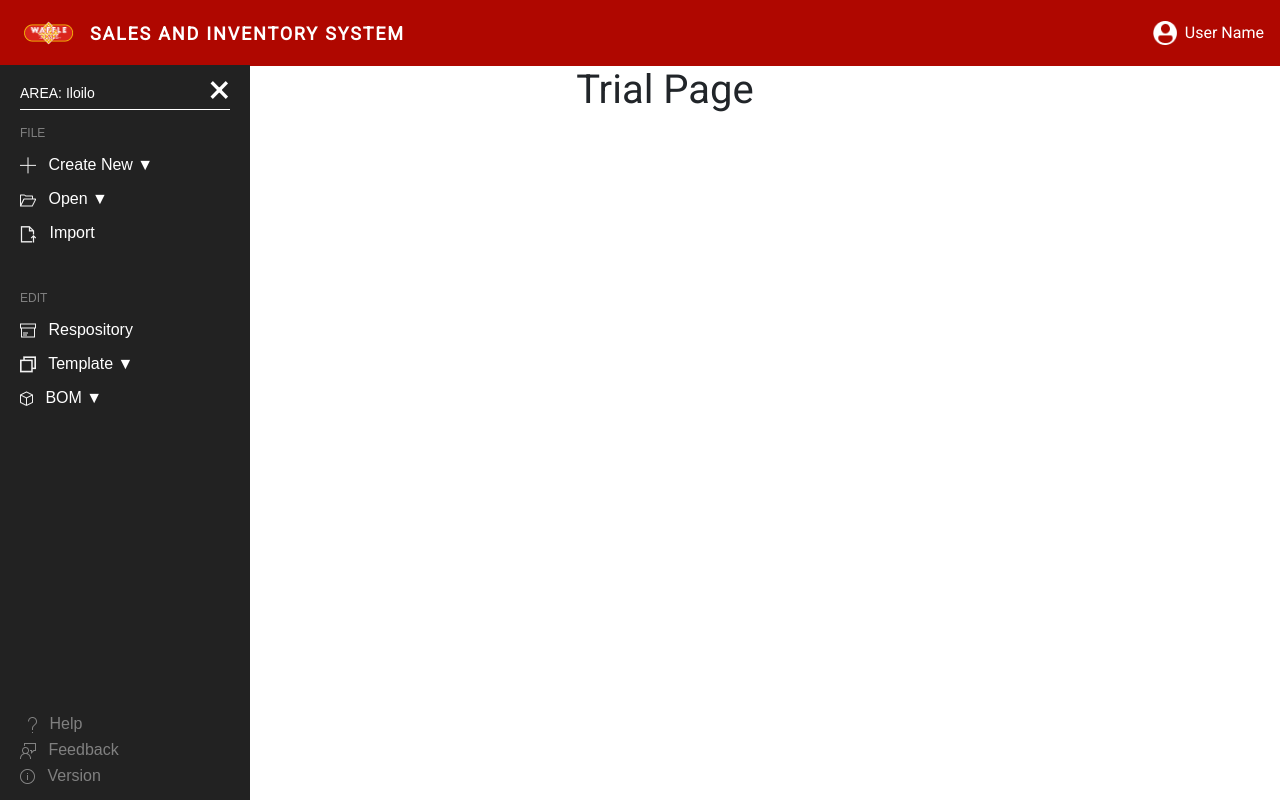
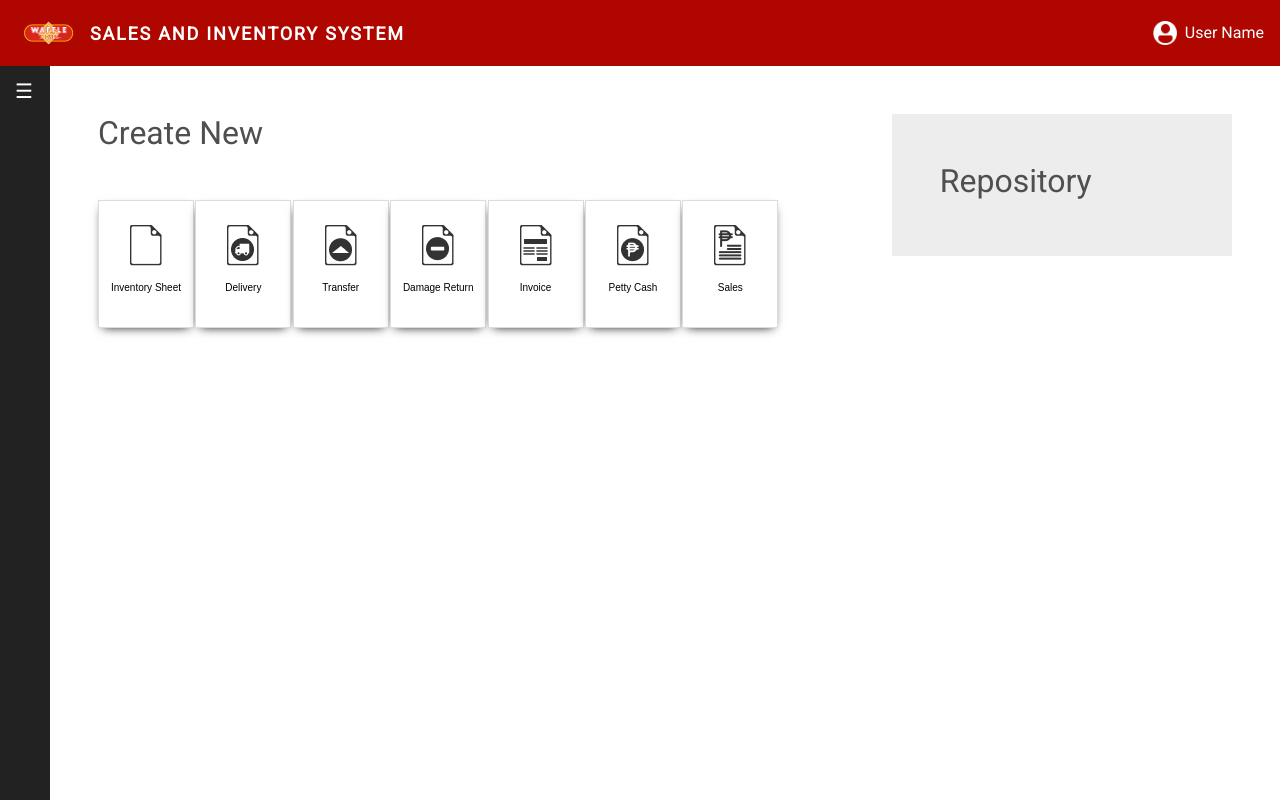
Before and after one commit to thethirdandres/wtidir, a Django app: page / in a window 1280 px wide. Run offline with Django 3.2, Linux system fonts and the light colour scheme; some libraries are stand-ins or nearby versions.

Commit message:
Progress on home page
Added home page icons

```diff
--- /dev/null
+++ b/wtidir/static/css/landing.css
@@ -0,0 +1,39 @@
+/* Components */
+.text-gray {
+    color: #4F4F4F
+}
+
+.landing-page {
+    padding: 3rem;
+}
+
+.landing-page > h2 {
+    font-weight: bolder;
+}
+
+.landing-page-createnew {
+    float: left;
+    width: 60%;
+}
+
+.landing-page-cards {
+    /* width: 60%; */
+}
+
+.landing-page-card {
+    height: 8rem;
+    width: 6rem;
+    background-color: white;
+    border: 0.5px solid #DCDCDC;
+    box-shadow: 0px 4px 10px -5px #000000;
+    padding-top: 1.5rem;
+}
+
+.landing-page-repository {
+    height: 80%;
+    width: 30%;
+    float: right;
+    padding: 3rem;
+    background-color: #EDEDED;
+
+}
--- a/wtidir/static/css/sidebar.css
+++ b/wtidir/static/css/sidebar.css
@@ -1,4 +1,12 @@
 /*Components*/
+.roboto {
+    font-family: Roboto, sans-serif;
+}
+
+.roboto-10 {
+    font: 10px normal  Roboto, sans-serif;
+}
+
 .roboto-12 {
     font: 12px normal  Roboto, sans-serif;
 }
@@ -20,7 +28,7 @@
     position: fixed;
     z-index: 1;
     top: 0;
-    left: 0;
+    left: -300px;
     background-color: #222222;
     overflow-x: hidden;
     transition: 0.5s;
--- a/wtidir/templates/base.html
+++ b/wtidir/templates/base.html
@@ -12,8 +12,9 @@
 
     <!-- Styles -->
     {% load static %}
-    <link rel="stylesheet" href="{% static 'css\sidebar.css' %} ">
+    <link rel="stylesheet" href="{% static 'css/sidebar.css' %} ">
     <link rel="stylesheet" href="{% static 'css/base.css' %}">
+    <link rel="stylesheet" href="{% static 'css/landing.css' %}">
 
     <!-- Fonts -->
     <link href="https://fonts.googleapis.com/css2?family=Roboto&display=swap" rel="stylesheet">
--- a/wtidir/templates/landing_templates/landing.html
+++ b/wtidir/templates/landing_templates/landing.html
@@ -1,5 +1,43 @@
 {% extends "base.html" %}
 
 {% block content %}
-    <h1 class="text-center">Trial Page</h1>
+    <div class="landing-page">
+        <div class="landing-page-createnew">
+            <h2 class="text-left text-gray roboto">Create New</h2>
+            <div class="landing-page-cards  mt-5 d-flex justify-content-between">
+                <button class="d-inline-flex flex-column landing-page-card">
+                    <img class="mx-auto" src="../../static/img/home-icons/inventorysheet.png">
+                    <span class="mx-auto mt-3 roboto-10 landing-page-card-text">Inventory Sheet</span>
+                </button>
+                <button class="d-inline-flex flex-column landing-page-card">
+                    <img class="mx-auto" src="../../static/img/home-icons/delivery.png">
+                    <span class="mx-auto mt-3 roboto-10 landing-page-card-text">Delivery</span>
+                </button>
+                <button class="d-inline-flex flex-column landing-page-card">
+                    <img class="mx-auto" src="../../static/img/home-icons/transfer.png">
+                    <span class="mx-auto mt-3 roboto-10 landing-page-card-text">Transfer</span>
+                </button>
+                <button class="d-inline-flex flex-column landing-page-card">
+                    <img class="mx-auto" src="../../static/img/home-icons/damagereturn.png">
+                    <span class="mx-auto mt-3 roboto-10 landing-page-card-text">Damage Return</span>
+                </button>
+                <button class="d-inline-flex flex-column landing-page-card">
+                    <img class="mx-auto" src="../../static/img/home-icons/invoice.png">
+                    <span class="mx-auto mt-3 roboto-10 landing-page-card-text">Invoice</span>
+                </button>
+                <button class="d-inline-flex flex-column landing-page-card">
+                    <img class="mx-auto" src="../../static/img/home-icons/pettycash.png">
+                    <span class="mx-auto mt-3 roboto-10 landing-page-card-text">Petty Cash</span>
+                </button>
+                <button class="d-inline-flex flex-column landing-page-card">
+                    <img class="mx-auto" src="../../static/img/home-icons/sales.png">
+                    <span class="mx-auto mt-3 roboto-10 landing-page-card-text">Sales</span>
+                </button>
+            </div>
+        </div>
+        <div class="landing-page-repository">
+            <h2 class="text-left text-gray roboto">Repository</h2>
+
+        </div>
+    </div>
 {% endblock content %}
```
Also changed, not shown: wtidir/static/img/home-icons/damagereturn.png (added), wtidir/static/img/home-icons/delivery.png (added), wtidir/static/img/home-icons/inventorysheet.png (added), wtidir/static/img/home-icons/invoice.png (added), wtidir/static/img/home-icons/pettycash.png (added), wtidir/static/img/home-icons/sales.png (added), wtidir/static/img/home-icons/transfer.png (added).
